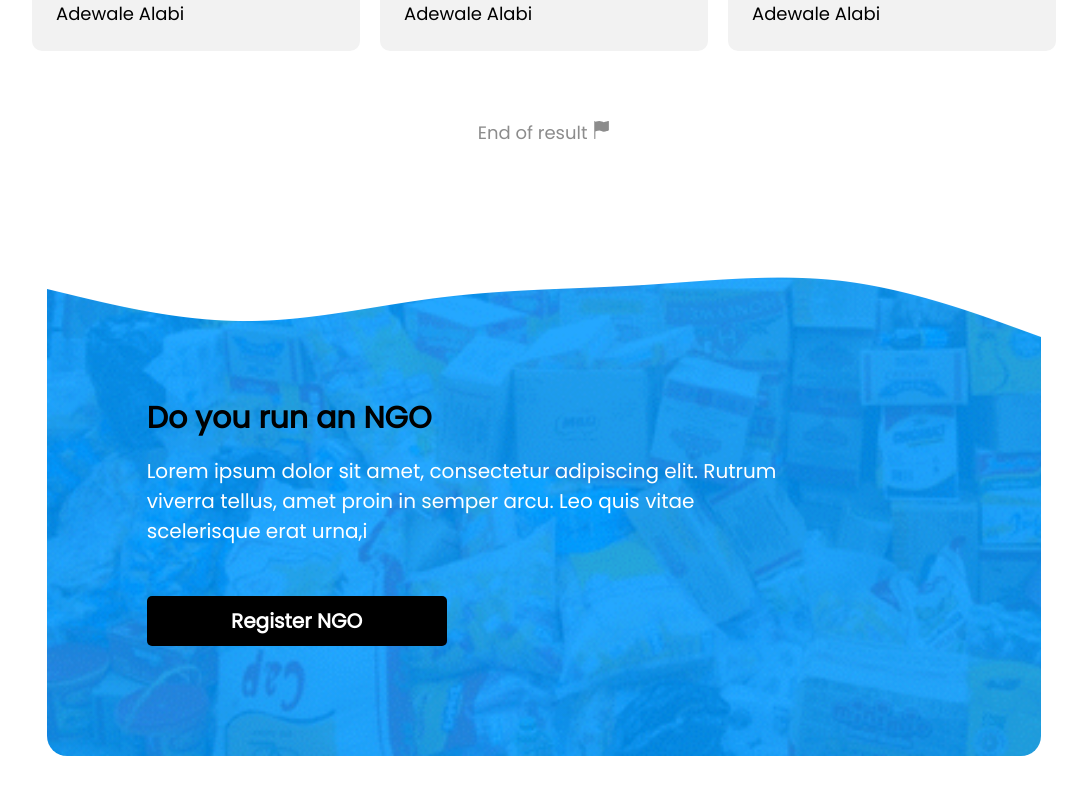
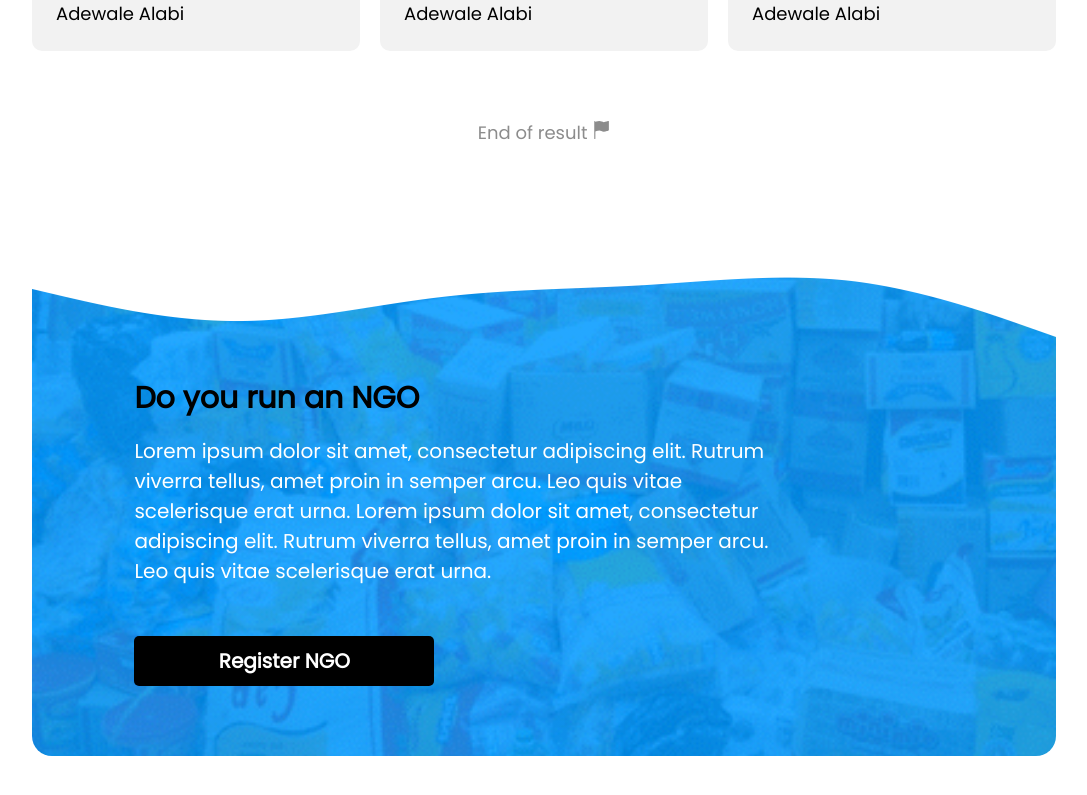
Before and after one commit to bitbender1010/FloodHelp-Beta, a React (Create React App) app: page /donation in a window 1280 px wide. Shown: the part 1997-2792 px from the top of the page, without its empty margins (96-1183 px from the left). Built offline with nearby package versions, Linux system fonts and the light colour scheme.

Commit message:
Fix Register Component

```diff
--- a/src/App.css
+++ b/src/App.css
@@ -271,7 +271,7 @@ body {
 }
 
 /* Media query  */
-
+/*
 @media (max-width: 1440px) {
   .nav,
   .header,
@@ -279,7 +279,7 @@ body {
   .about {
     max-width: 100%;
   }
-}
+} */
 
 @media (max-width: 1200px) {
   .text {
--- a/src/components/register.tsx
+++ b/src/components/register.tsx
@@ -11,7 +11,9 @@ const Register = () => {
         <p>
           Lorem ipsum dolor sit amet, consectetur adipiscing elit. Rutrum
           viverra tellus, amet proin in semper arcu. Leo quis vitae scelerisque
-          erat urna,i
+          erat urna. Lorem ipsum dolor sit amet, consectetur adipiscing elit. Rutrum
+          viverra tellus, amet proin in semper arcu. Leo quis vitae scelerisque
+          erat urna.
         </p>
         <button>Register NGO</button>
       </div>
--- a/src/styles/register.css
+++ b/src/styles/register.css
@@ -3,12 +3,13 @@
   max-width: 1440px;
   margin: 0 auto 4em;
   width: 100%;
-  height: 509.58px;
   background: linear-gradient(rgba(0, 153, 255, 0.86), rgba(0, 153, 255, 0.86)),
     url(../../public/bgdd.gif);
   border-radius: 20px;
   background-repeat: no-repeat;
   background-size: cover;
+  display: flex;
+  align-items: center;
 }
 
 .top {
@@ -21,8 +22,9 @@
 .bottom {
   width: 80%;
   margin: 0px auto;
+  margin: 100px auto;
   position: relative;
-  top: 150px;
+  top: 30px;
 }
 .register h2 {
   font-family: "Poppins";
@@ -65,19 +67,27 @@
 
 @media (max-width: 1440px) {
   .register{
-      width: 97%;
+      width: 100%;
   }
 }
 
 @media (max-width: 768px) {
   .bottom {
-    left: 2%;
-    width: 96%;
+    width: -webkit-fill-available;
+    display: flex;
+    flex-direction: column;
+    align-items: center;
+    padding: 0px 20px;
+  }
 
+  .bottom button {
+    width: -webkit-fill-available;
   }
+
   .register p{
-    width: 98%;
+    width: 100%;
     font-size: 25px;
     line-height: 30px;
+    padding-right: 0px;
   }
 }
```
